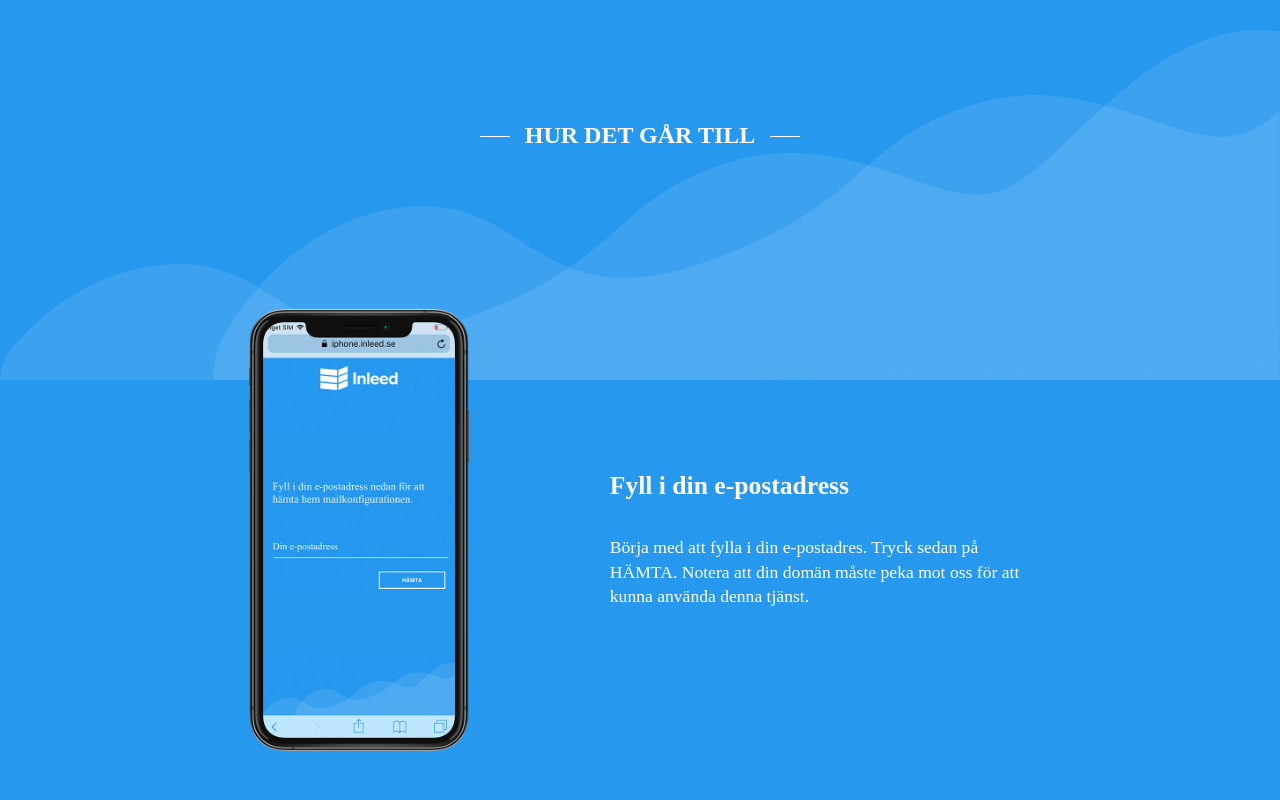
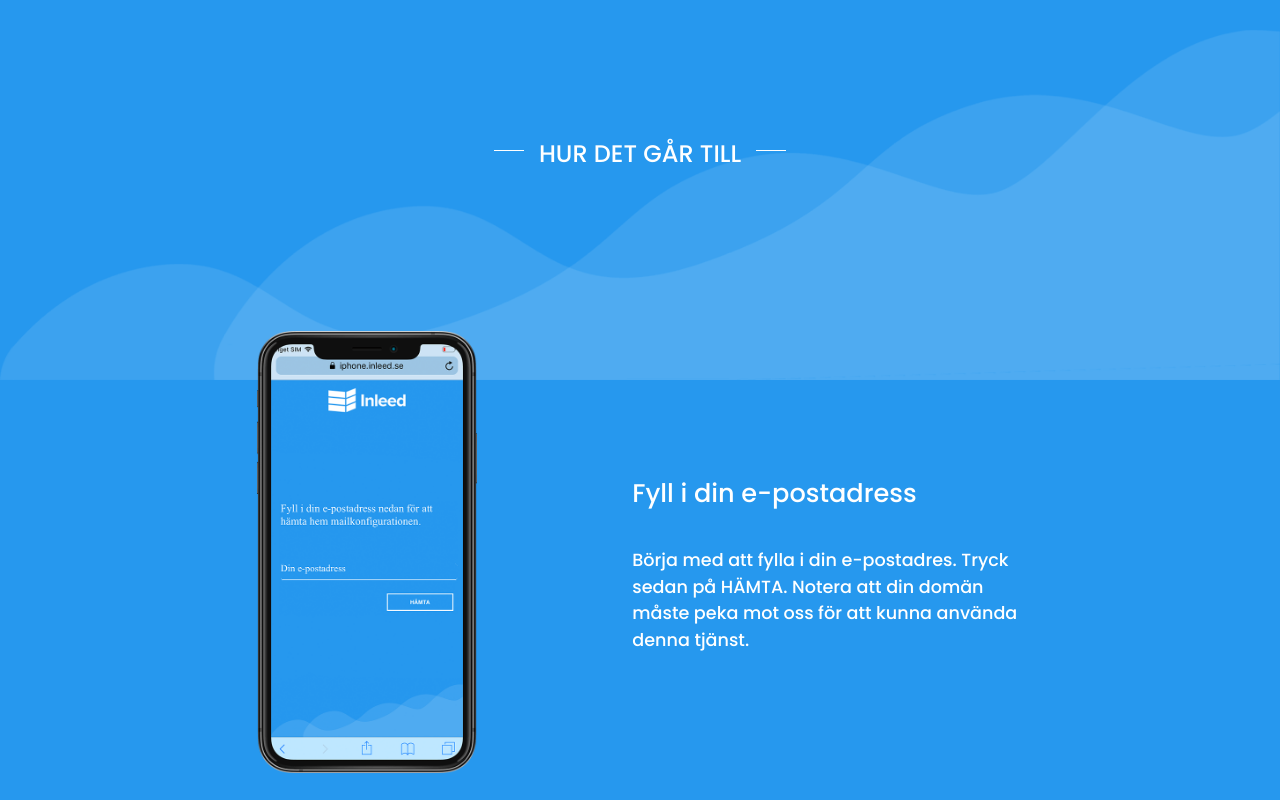
Before and after one commit to rickaard/inleed-iphoneconfig, a Next.js app: page / in a window 1280 px wide. Shown: the part 420-1220 px from the top of the page. Built offline with nearby package versions, Linux system fonts and the light colour scheme.

Commit message:
change font

```diff
--- a/styles/global.css
+++ b/styles/global.css
@@ -1,3 +1,4 @@
+@import url('https://fonts.googleapis.com/css2?family=Poppins:wght@300;500&display=swap');
 :root {
     --primary-bg: #2698ee;
     /* --primary-color: #2d2b2b; */
@@ -15,6 +16,7 @@ body {
     overflow-x: hidden;
     background: var(--primary-bg);
     color: var(--primary-color);
+    font-family: 'Poppins', sans-serif;
 }
 
 .container {
@@ -26,6 +28,10 @@ body {
     margin: auto;
     width: 100%;
     height: 100%;
+}
+
+h1, h2, h3, h4, h5, h6 {
+    font-weight: 500;
 }
 
 .content {
@@ -201,7 +207,7 @@ body {
 }
 
 .instruction--img, .instruction--text {
-    max-width: calc(50% - 40px);
+    max-width: calc(50% - 70px);
 }
 
 .instruction--img {
@@ -218,7 +224,7 @@ body {
 }
 
 .instruction--text p {
-    line-height: 1.4;
+    line-height: 1.5;
 }
 
 .instruction--img img {
@@ -232,11 +238,9 @@ body {
     .instruction-container:nth-child(odd) {
         flex-direction: column;
     }
-    .instruction--img,
-    .instruction--text {
+    .instruction--img, .instruction--text {
         margin: 0 auto;
     }
-
     .instruction--text {
         max-width: 80%;
         text-align: center;
```
